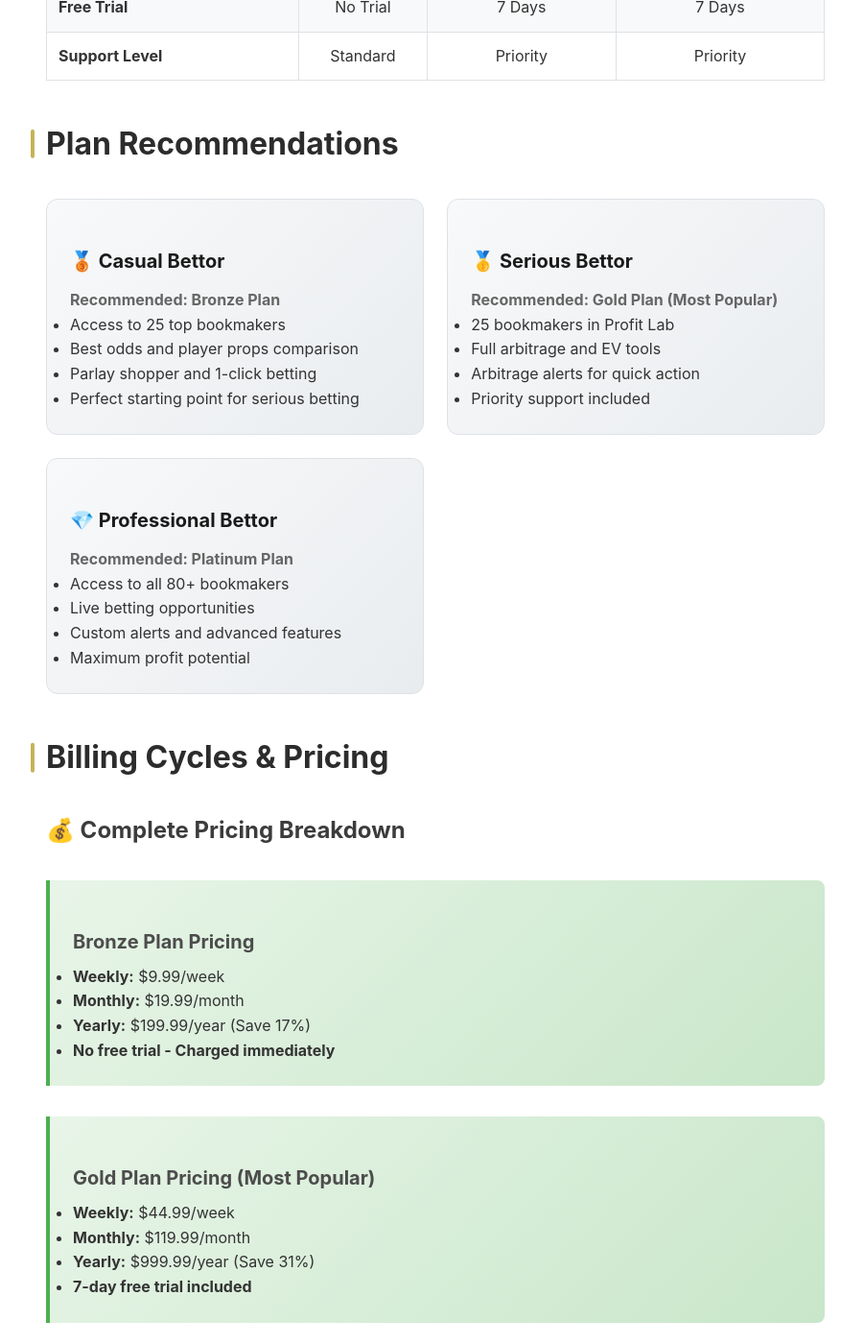
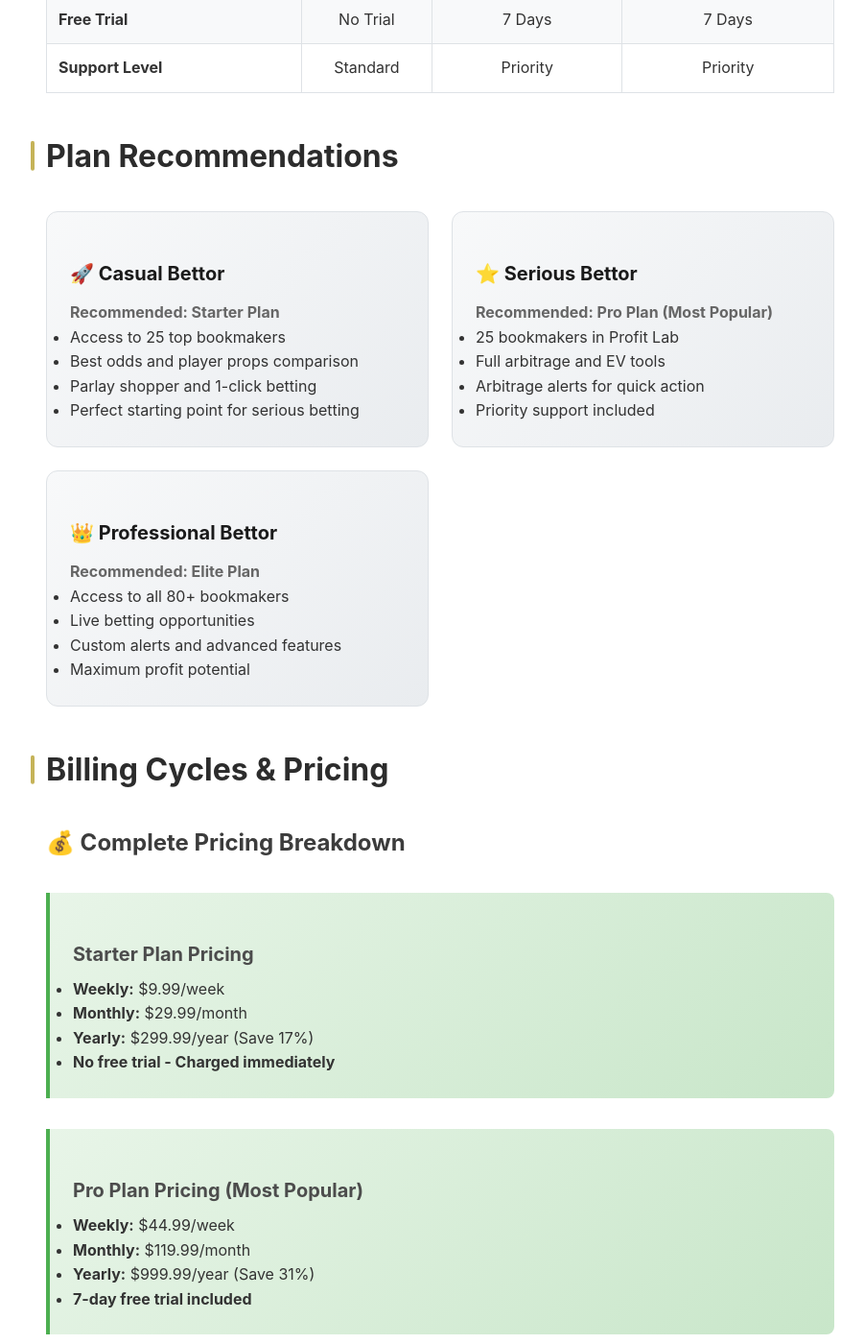
Before and after one commit to dannybszn/BetterSlip-, a Jekyll site: the page documentation/plans.html, which Jekyll copies as it is, in a window 1280 px wide and 1400 px high, scrolled down 1975 px. Shown: the whole window at 96% size, without its empty margins (338-1239 px from the left). Built offline with Jekyll 4.4.1, drawn with Linux system fonts in a browser that asks for light colours; some of the changed text lies outside the part shown.

Commit message:
Update plans.html

```diff
--- a/documentation/plans.html
+++ b/documentation/plans.html
@@ -108,16 +108,16 @@
             <div class="plans-container">
                 <div class="plan-card">
                     <div class="plan-header">
-                        <h3>🥉 Bronze</h3>
+                        <h3>🚀 Starter Plan</h3>
                         <div class="plan-price">
-                            <span class="price-amount monthly-price">$19.99</span>
+                            <span class="price-amount monthly-price">$29.99</span>
                             <span class="price-amount weekly-price" style="display: none;">$9.99</span>
                             <span class="price-period monthly-period">/month</span>
                             <span class="price-period weekly-period" style="display: none;">/week</span>
                         </div>
                         <div class="plan-billing">
-                            <p class="monthly-billing">Billed monthly • $199.99/year (save 17%)</p>
-                            <p class="weekly-billing" style="display: none;">Billed weekly • $199.99/year</p>
+                            <p class="monthly-billing">Billed monthly • $299.99/year (save 17%)</p>
+                            <p class="weekly-billing" style="display: none;">Billed weekly • $299.99/year</p>
                             <span class="no-trial">No trial - Charged today</span>
                         </div>
                     </div>
@@ -132,14 +132,14 @@
                         </ul>
                     </div>
                     <div class="plan-action">
-                        <a href="https://betterslip.com/plans" class="plan-button" target="_blank">Get Bronze</a>
+                        <a href="https://betterslip.com/plans" class="plan-button" target="_blank">Get Starter</a>
                     </div>
                 </div>
 
                 <div class="plan-card featured">
                     <div class="popular-badge">Most Popular</div>
                     <div class="plan-header">
-                        <h3>🥇 Gold</h3>
+                        <h3>⭐ Pro Plan</h3>
                         <div class="plan-price">
                             <span class="price-amount monthly-price">$119.99</span>
                             <span class="price-amount weekly-price" style="display: none;">$44.99</span>
@@ -163,13 +163,13 @@
                         </ul>
                     </div>
                     <div class="plan-action">
-                        <a href="https://betterslip.com/plans" class="plan-button featured" target="_blank">Get Gold</a>
+                        <a href="https://betterslip.com/plans" class="plan-button featured" target="_blank">Get Pro</a>
                     </div>
                 </div>
 
                 <div class="plan-card">
                     <div class="plan-header">
-                        <h3>💎 Platinum</h3>
+                        <h3>👑 Elite Plan</h3>
                         <div class="plan-price">
                             <span class="price-amount monthly-price">$200.00</span>
                             <span class="price-amount weekly-price" style="display: none;">$75.00</span>
@@ -185,7 +185,7 @@
                     <div class="plan-features">
                         <ul>
                             <li>✅ Access to ALL 80+ bookmakers</li>
-                            <li>✅ All Gold features</li>
+                            <li>✅ All Pro features</li>
                             <li>✅ LIVE arbitrage finder</li>
                             <li>✅ LIVE Positive EV finder</li>
                             <li>✅ LIVE Middles & low holds</li>
@@ -194,7 +194,7 @@
                         </ul>
                     </div>
                     <div class="plan-action">
-                        <a href="https://betterslip.com/plans" class="plan-button" target="_blank">Get Platinum</a>
+                        <a href="https://betterslip.com/plans" class="plan-button" target="_blank">Get Elite</a>
                     </div>
                 </div>
             </div>
@@ -206,9 +206,9 @@
                     <thead>
                         <tr style="background-color: #f8f9fa; border-bottom: 2px solid #dee2e6;">
                             <th style="padding: 1rem; text-align: left; border: 1px solid #dee2e6;">Feature</th>
-                            <th style="padding: 1rem; text-align: center; border: 1px solid #dee2e6;">Bronze</th>
-                            <th style="padding: 1rem; text-align: center; border: 1px solid #dee2e6;">Gold</th>
-                            <th style="padding: 1rem; text-align: center; border: 1px solid #dee2e6;">Platinum</th>
+                            <th style="padding: 1rem; text-align: center; border: 1px solid #dee2e6;">Starter</th>
+                            <th style="padding: 1rem; text-align: center; border: 1px solid #dee2e6;">Pro</th>
+                            <th style="padding: 1rem; text-align: center; border: 1px solid #dee2e6;">Elite</th>
                         </tr>
                     </thead>
                     <tbody>
@@ -262,8 +262,8 @@
 
             <div class="feature-grid">
                 <div class="feature-card">
-                    <h4>🥉 Casual Bettor</h4>
-                    <p><strong>Recommended: Bronze Plan</strong></p>
+                    <h4>🚀 Casual Bettor</h4>
+                    <p><strong>Recommended: Starter Plan</strong></p>
                     <ul>
                         <li>Access to 25 top bookmakers</li>
                         <li>Best odds and player props comparison</li>
@@ -273,8 +273,8 @@
                 </div>
 
                 <div class="feature-card">
-                    <h4>🥇 Serious Bettor</h4>
-                    <p><strong>Recommended: Gold Plan (Most Popular)</strong></p>
+                    <h4>⭐ Serious Bettor</h4>
+                    <p><strong>Recommended: Pro Plan (Most Popular)</strong></p>
                     <ul>
                         <li>25 bookmakers in Profit Lab</li>
                         <li>Full arbitrage and EV tools</li>
@@ -284,8 +284,8 @@
                 </div>
 
                 <div class="feature-card">
-                    <h4>💎 Professional Bettor</h4>
-                    <p><strong>Recommended: Platinum Plan</strong></p>
+                    <h4>👑 Professional Bettor</h4>
+                    <p><strong>Recommended: Elite Plan</strong></p>
                     <ul>
                         <li>Access to all 80+ bookmakers</li>
                         <li>Live betting opportunities</li>
@@ -300,18 +300,18 @@
             <h3>💰 Complete Pricing Breakdown</h3>
 
             <div class="success-box">
-                <h4>Bronze Plan Pricing</h4>
+                <h4>Starter Plan Pricing</h4>
                 <ul>
                     <li><strong>Weekly:</strong> $9.99/week</li>
-                    <li><strong>Monthly:</strong> $19.99/month</li>
-                    <li><strong>Yearly:</strong> $199.99/year (Save 17%)</li>
+                    <li><strong>Monthly:</strong> $29.99/month</li>
+                    <li><strong>Yearly:</strong> $299.99/year (Save 17%)</li>
                     <li><strong>No free trial - Charged immediately</strong></li>
                 </ul>
             </div>
 
 
             <div class="success-box">
-                <h4>Gold Plan Pricing (Most Popular)</h4>
+                <h4>Pro Plan Pricing (Most Popular)</h4>
                 <ul>
                     <li><strong>Weekly:</strong> $44.99/week</li>
                     <li><strong>Monthly:</strong> $119.99/month</li>
@@ -321,7 +321,7 @@
             </div>
 
             <div class="success-box">
-                <h4>Platinum Plan Pricing</h4>
+                <h4>Elite Plan Pricing</h4>
                 <ul>
                     <li><strong>Weekly:</strong> $75.00/week</li>
                     <li><strong>Monthly:</strong> $200.00/month</li>
```
